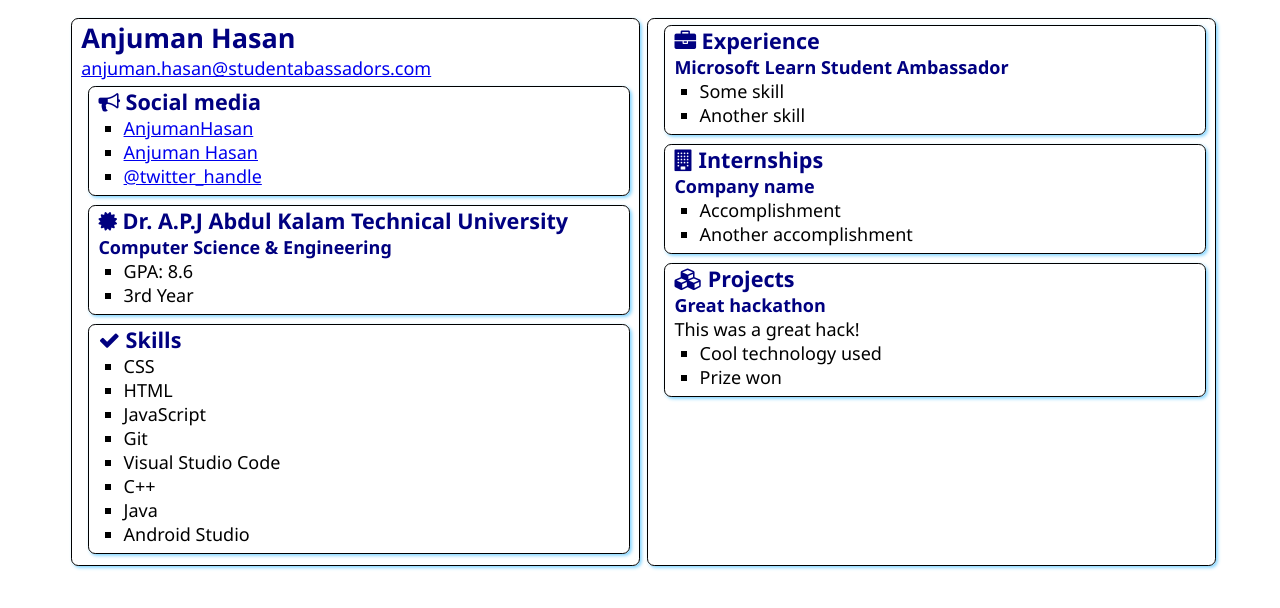
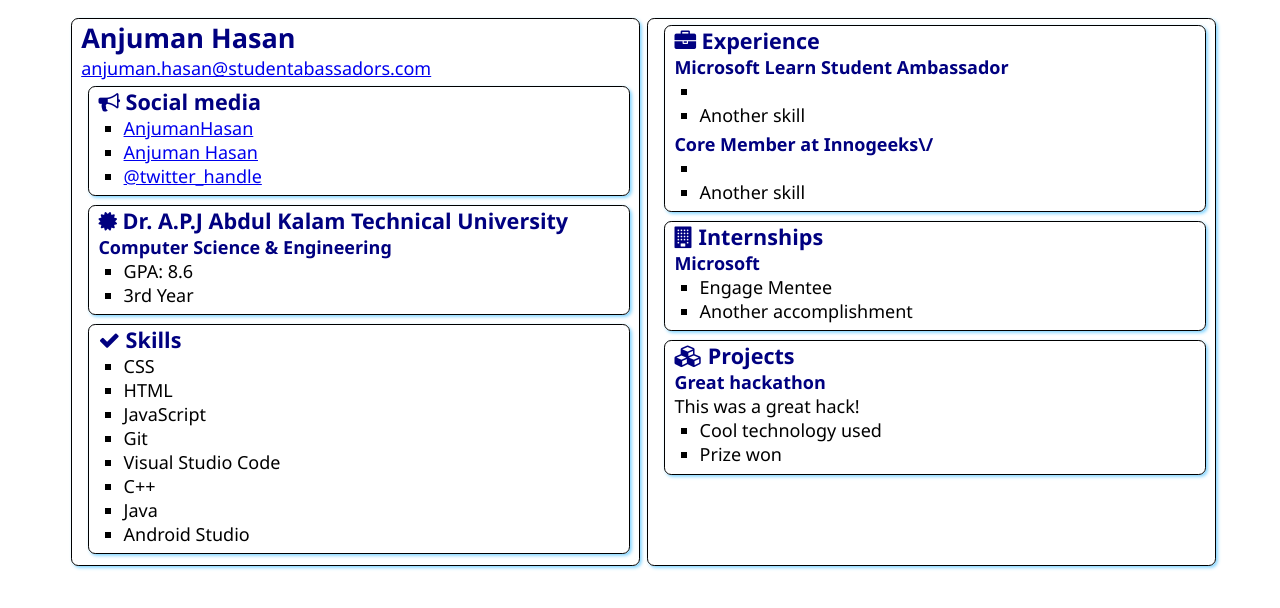
Before and after one commit to AnjumanHasan/SATechnicalOnboarding, a plain HTML site: page src/index.html in a window 1280 px wide. Drawn offline with Linux system fonts and the light colour scheme.

```diff
--- a/src/index.html
+++ b/src/index.html
@@ -66,7 +66,12 @@
                 </h2>
                 <h3>Microsoft Learn Student Ambassador</h3>
                 <ul>
-                    <li>Some skill</li>
+                    <li></li>
+                    <li>Another skill</li>
+                </ul>
+                <h3>Core Member at Innogeeks\/</h3>
+                <ul>
+                    <li></li>
                     <li>Another skill</li>
                 </ul>
             </section>
@@ -76,9 +81,9 @@
                     Internships
                 </h2>
 
-                <h3>Company name</h3>
+                <h3>Microsoft</h3>
                 <ul>
-                    <li>Accomplishment</li>
+                    <li>Engage Mentee</li>
                     <li>Another accomplishment</li>
                 </ul>
             </section>
```
